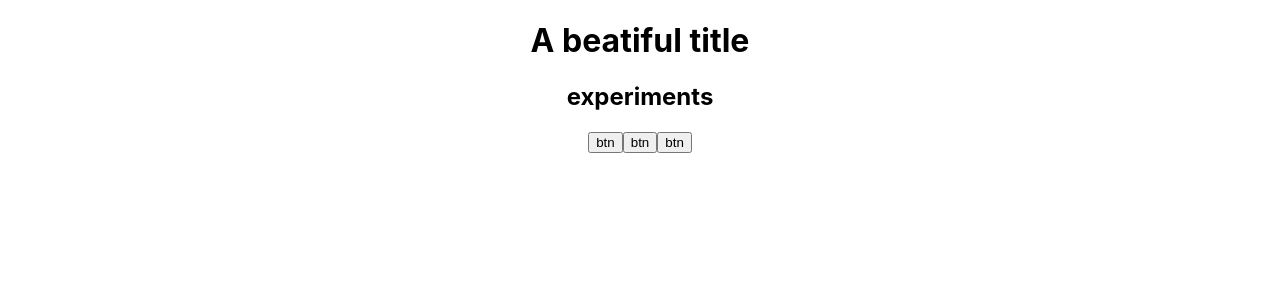
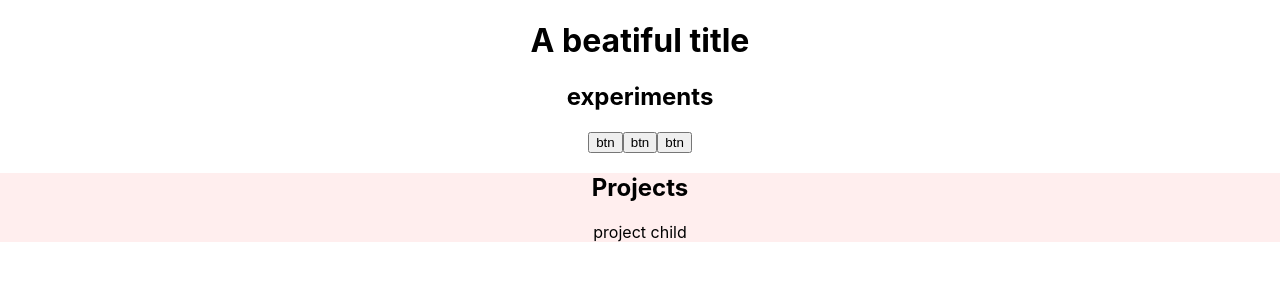
Before and after one commit to prod-astri/pfl_react_test, a React (Create React App) app: page / in a window 1280 px wide. Shown: the top 300 px of the page. Built offline with nearby package versions, Linux system fonts and the light colour scheme.

Commit message:
rm StyleSheets -> styles

```diff
--- a/package.json
+++ b/package.json
@@ -8,6 +8,8 @@
     "@testing-library/user-event": "^13.5.0",
     "react": "^17.0.2",
     "react-dom": "^17.0.2",
+    "react-native": "^0.67.4",
+    "react-native-web": "^0.17.7",
     "react-scripts": "5.0.0",
     "web-vitals": "^2.1.4"
   },
--- a/src/App.js
+++ b/src/App.js
@@ -4,11 +4,15 @@ import './App.css';
 // - minify the file https://www.svgminify.com/
 // or - more convoluted ways https://blog.logrocket.com/how-to-use-svgs-in-react/
 import Header from './components/Header';
+import ProjectsList from './components/ProjectsList';
 
 function App() {
   return (
     <div className="App">
       <Header smallScreen={false}/>
+      <ProjectsList>
+        <p>project child</p>
+      </ProjectsList>
     </div>
   );
 }
--- /dev/null
+++ b/src/components/ProjectsList.js
@@ -0,0 +1,17 @@
+import React from "react";
+import { StyleSheet } from "react-native";
+
+export default function ProjectsList(props) {
+    return (
+        <div style={styles.container}>
+            <h2> Projects </h2>
+            {props.children}
+        </div>
+    )
+}
+
+const styles = {
+    container: {
+        backgroundColor: "#ffeeee"
+      }
+}
--- a/src/components/header.js
+++ b/src/components/header.js
@@ -14,9 +14,6 @@ function Header(props) {
                         <button>btn</button>
                         <button>btn</button>
                     </>}
-
-
-
             </div>
         </header>
     )
```
Also changed, not shown: 1 other file (tests, documents, lock files or other folders).
